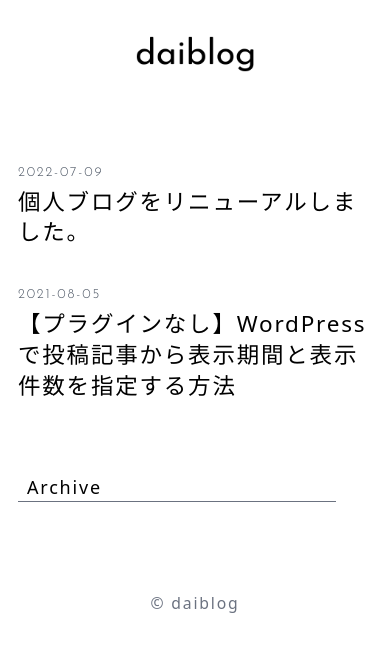
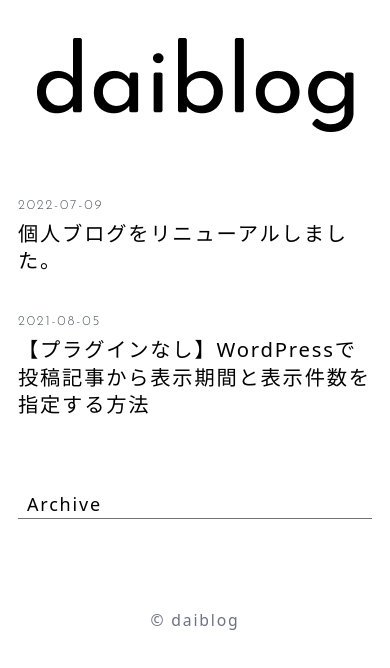
Before and after one commit to doshimaf/daiblog-nextjs, a Next.js app: page / in a window 390 px wide. Shown: the top 668 px of the page. Built offline with nearby package versions, Linux system fonts and the light colour scheme.

Commit message:
logoをImageコンポーネントに変更。レイアウト軽微調整

```diff
--- a/components/layout.js
+++ b/components/layout.js
@@ -1,6 +1,7 @@
 import Head from 'next/head';
 import Image from 'next/image';
 import Link from 'next/link';
+import logoImage from '../public/images/daiblog-logo.png'
 
 export const siteTitle = 'daiblog';
 
@@ -20,15 +21,20 @@ export default function Layout({ children, home }) {
         <meta name="og:title" content={siteTitle} />
         <meta name="twitter:card" content="summary_large_image" />
       </Head>
-      <header className='flex justify-center pt-8 pb-20'>
+      <header className='flex justify-center pt-8 pb-12 sm:pb-20'>
         <p className=''>
           <Link href="/">
-            <a><img className='h-8 w-auto sm:h-12' src='/images/daiblog-logo.png' alt={siteTitle} /></a>
+            <a className='block w-32 w-auto sm:w-48'>
+              <Image
+                src={logoImage}
+                alt={siteTitle}
+              />
+            </a>
           </Link>
         </p>
       </header>
-      <div className='container max-w-7xl mx-auto px-4 grid grid-cols-1 md:grid-cols-3 lg:grid-cols-4 gap-8 lg:gap-20'>
-        <main className='col-span-2 lg:col-span-3'>{children}</main>
+      <div className='container max-w-7xl mx-auto px-4 grid grid-cols-1 sm:grid-cols-4 gap-y-8 sm:gap-8 lg:gap-20'>
+        <main className='col-span-3'>{children}</main>
         <aside className='col-span-1'>
           <p className='pl-2 border-b border-gray-500'>Archive</p>
         </aside>
--- a/pages/index.js
+++ b/pages/index.js
@@ -29,7 +29,7 @@ export default function Home({ allPostsData }) {
                 <Date dateString={publish} />
               </p>
               <Link href={`/posts/${id}`}>
-                <a><span className='block text-xl leading-snug'>{title}</span></a>
+                <a><span className='block text-lg sm:text-xl leading-snug'>{title}</span></a>
               </Link>
             </li>
           ))}
--- a/pages/posts/[id].js
+++ b/pages/posts/[id].js
@@ -9,13 +9,13 @@ export default function Post({ postData }) {
       <Head>
         <title>{postData.title} | daiblog</title>
       </Head>
-      <article className='prose max-w-none'>
-        <h1 className='text-3xl'>{postData.title}</h1>
-        <div className='mb-12 text-right'>
+      <article className='max-w-none'>
+        <h1 className='mb-2 text-xl lg:text-2xl font-bold'>{postData.title}</h1>
+        <div className='mb-12 sm:text-right'>
           <span className='text-sm text-gray-600'>投稿日 : <Date dateString={postData.publish} /></span><br />
           <span className='text-sm text-gray-600'>更新日 : <UpDate dateString={postData.update} /></span>
         </div>
-        <div dangerouslySetInnerHTML={{ __html: postData.contentHtml }} />
+        <div className='prose prose-sm lg:prose-base max-w-none' dangerouslySetInnerHTML={{ __html: postData.contentHtml }} />
       </article>
     </Layout>
   );
```
